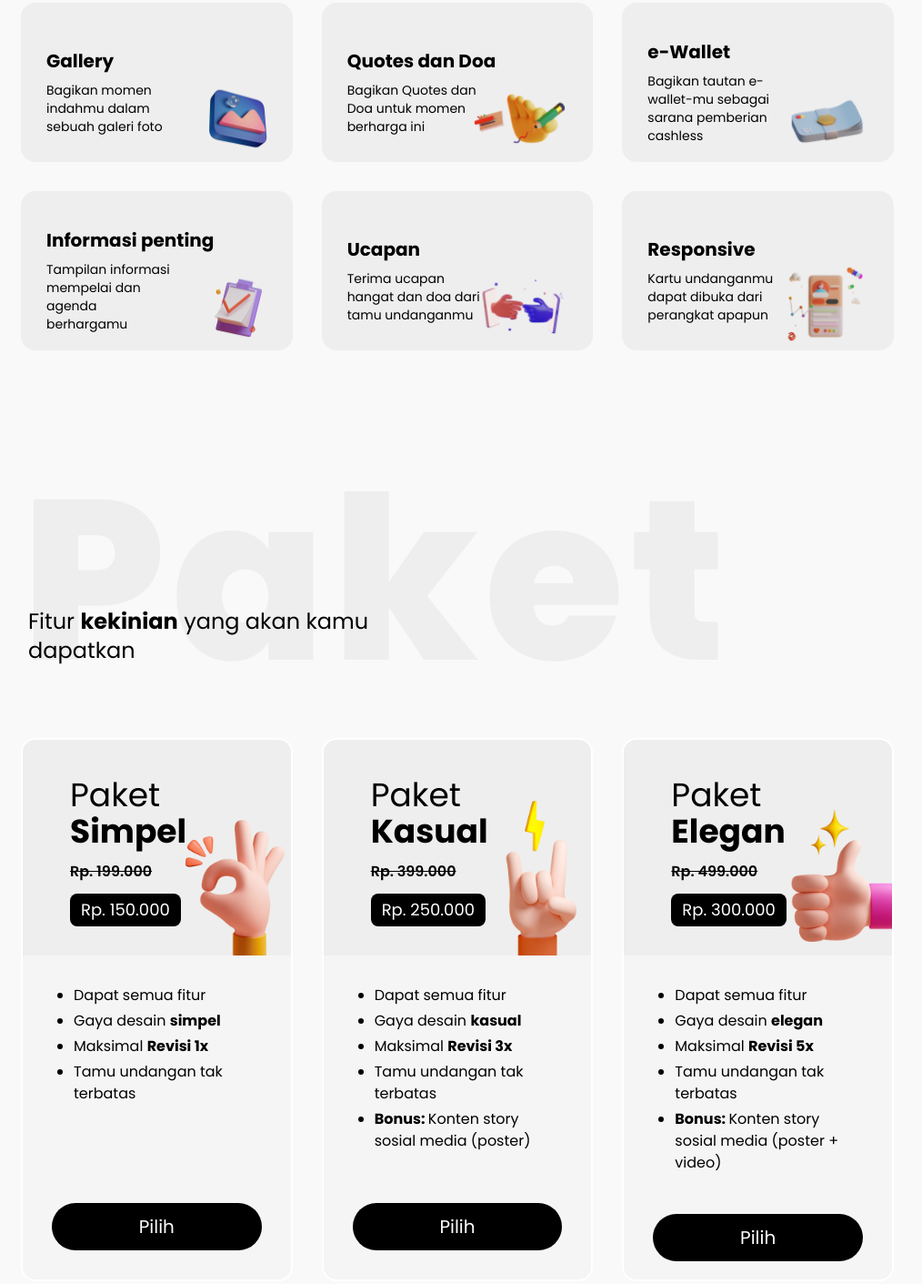
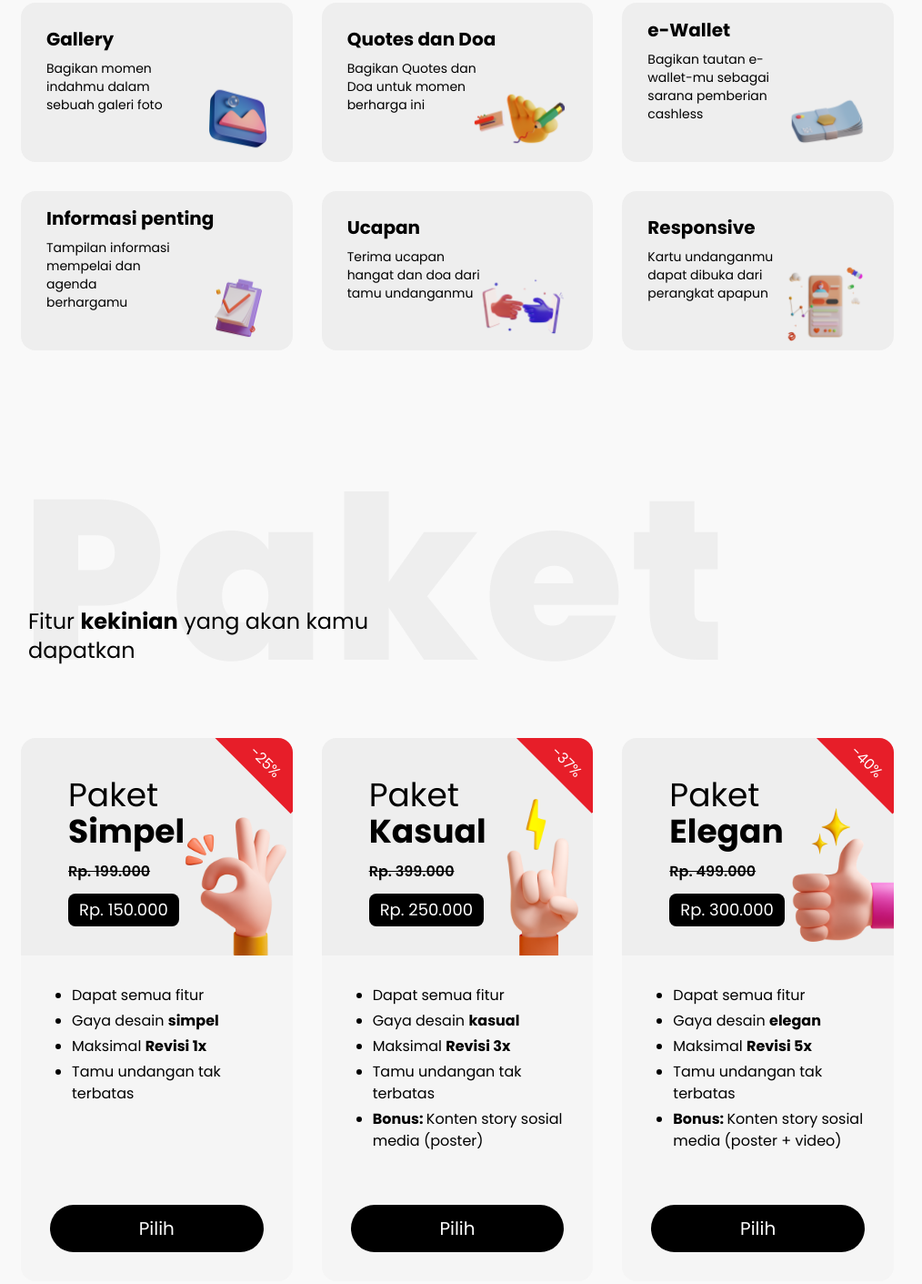
Before and after one commit to Refara08/invitia-landing-page-tailwindcss, a website: page public/index.html in a window 1280 px wide. Shown: the part 1442-2853 px from the top of the page at 91% size, without its empty margins (137-1151 px from the left). Drawn offline with Linux system fonts and the light colour scheme.

Commit message:
finished paket card section

```diff
--- a/public/index.html
+++ b/public/index.html
@@ -393,6 +393,9 @@
                   <div class="paket-img">
                     <img src="img/img-paket/hand-simple.png" alt="" />
                   </div>
+                  <div class="paket-diskon">
+                    <p>-25%</p>
+                  </div>
                 </div>
                 <div class="paket-bottom">
                   <ul class="paket-ul">
@@ -416,6 +419,9 @@
                   </div>
                   <div class="paket-img">
                     <img src="img/img-paket/hand-kasual.png" alt="" />
+                  </div>
+                  <div class="paket-diskon">
+                    <p>-37%</p>
                   </div>
                 </div>
                 <div class="paket-bottom">
@@ -444,6 +450,9 @@
                   </div>
                   <div class="paket-img">
                     <img src="img/img-paket/hand-elegan.png" alt="" />
+                  </div>
+                  <div class="paket-diskon">
+                    <p>-40%</p>
                   </div>
                 </div>
                 <div class="paket-bottom">
--- a/src/input.css
+++ b/src/input.css
@@ -148,7 +148,7 @@
 /* basic properties */
 
 .card-content {
-  @apply text-center md:text-left md:ml-1 z-10 lg:mt-2;
+  @apply text-center md:text-left md:ml-1 z-10 lg:mt-2 xl:-mt-10;
 }
 
 .card-title {
@@ -207,7 +207,7 @@
 /* Card carousel */
 
 .paket {
-  @apply rounded-2xl overflow-hidden w-[100%] aspect-[2/4] 2xl:aspect-[2/3] tablet:aspect-[2/3] mobilexl:aspect-[2/4] flex flex-col border-2 border-white;
+  @apply rounded-2xl overflow-hidden w-[100%] aspect-[2/4] 2xl:aspect-[2/3] tablet:aspect-[2/3] mobilexl:aspect-[2/4] flex flex-col;
 }
 
 .paket-top {
@@ -236,6 +236,10 @@
 
 .paket-img {
   @apply absolute -bottom-[2%] right-[0] w-[40%] xl:w-[40%];
+}
+
+.paket-diskon {
+  @apply absolute -top-[4%] -right-[12%] md:-top-[4%] md:-right-[10%] xl:-top-[3%] xl:-right-[12%] 2xl:-top-[5%] 2xl:-right-[9.5%] bg-diskon text-white pb-2 py-6 px-10 rotate-45;
 }
 
 /* absolute -bottom-0 right-0 w-[40%] xl:w-[30%] */
--- a/tailwind.config.js
+++ b/tailwind.config.js
@@ -8,6 +8,7 @@ module.exports = {
       },
       colors: {
         body: "#F9F9F9",
+        diskon: "#E71E29",
         "bg-h": "#EEEEEE",
         "gray-lighter": "#F5F5F5",
       },
```
Also changed, not shown: public/css/style.css.
